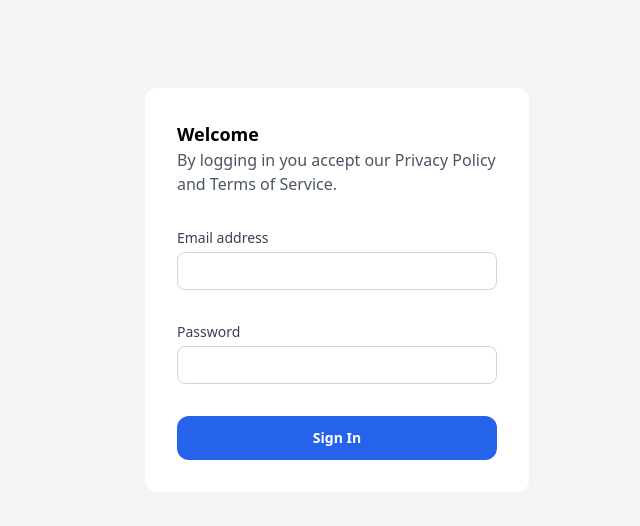
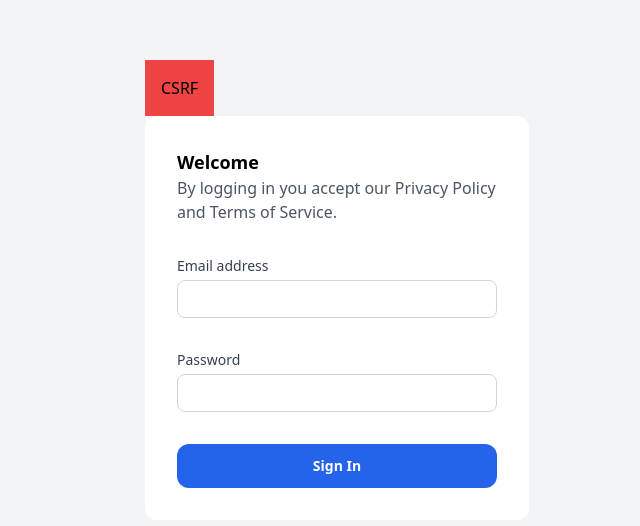
Before and after one commit to dkrasniy/motley-crew-frontend, a React (Create React App) app: page /login in a window 1280 px wide. Shown: the part 110-636 px from the top of the page, without its empty margins (303-943 px from the left). Built offline with nearby package versions, Linux system fonts and the light colour scheme.

Commit message:
csrf button

```diff
--- a/src/views/login.js
+++ b/src/views/login.js
@@ -38,6 +38,25 @@ function Login() {
   return (
     <div className="h-screen mx-auto bg-gray-100 flex items-center justify-center">
       <div className="max-w-sm">
+
+
+        <button className="bg-red-500 p-4" onClick={()=>{
+
+
+          axiosInstance
+          // path, data, config
+          .get("/csrf_cookie")
+          .then((r) => {
+            console.log(r);
+          })
+          .catch((e) => console.log(e))
+          .finally(() => {
+            setSignInProgress(false);
+          });
+
+        }}>CSRF </button>
+
+
         <form
           className="space-y-8 bg-white p-8 rounded-xl w-full"
           action="#"
```
